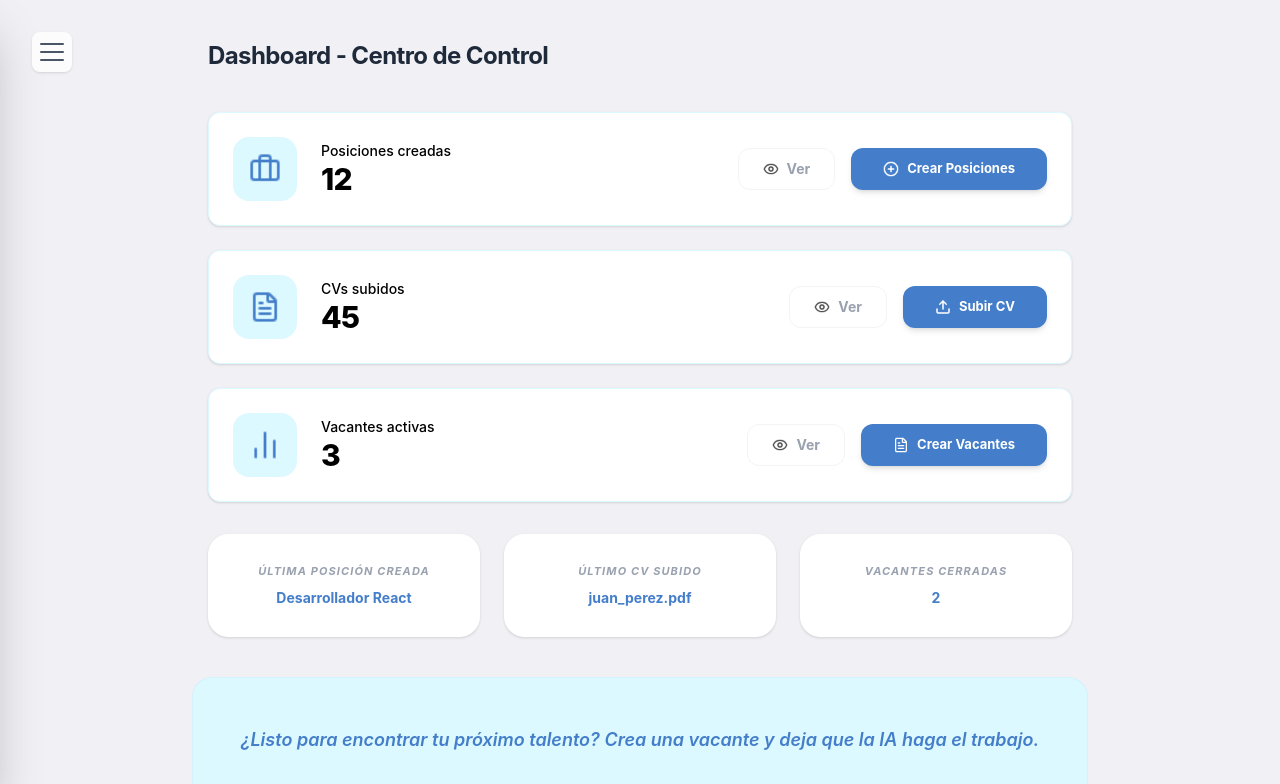
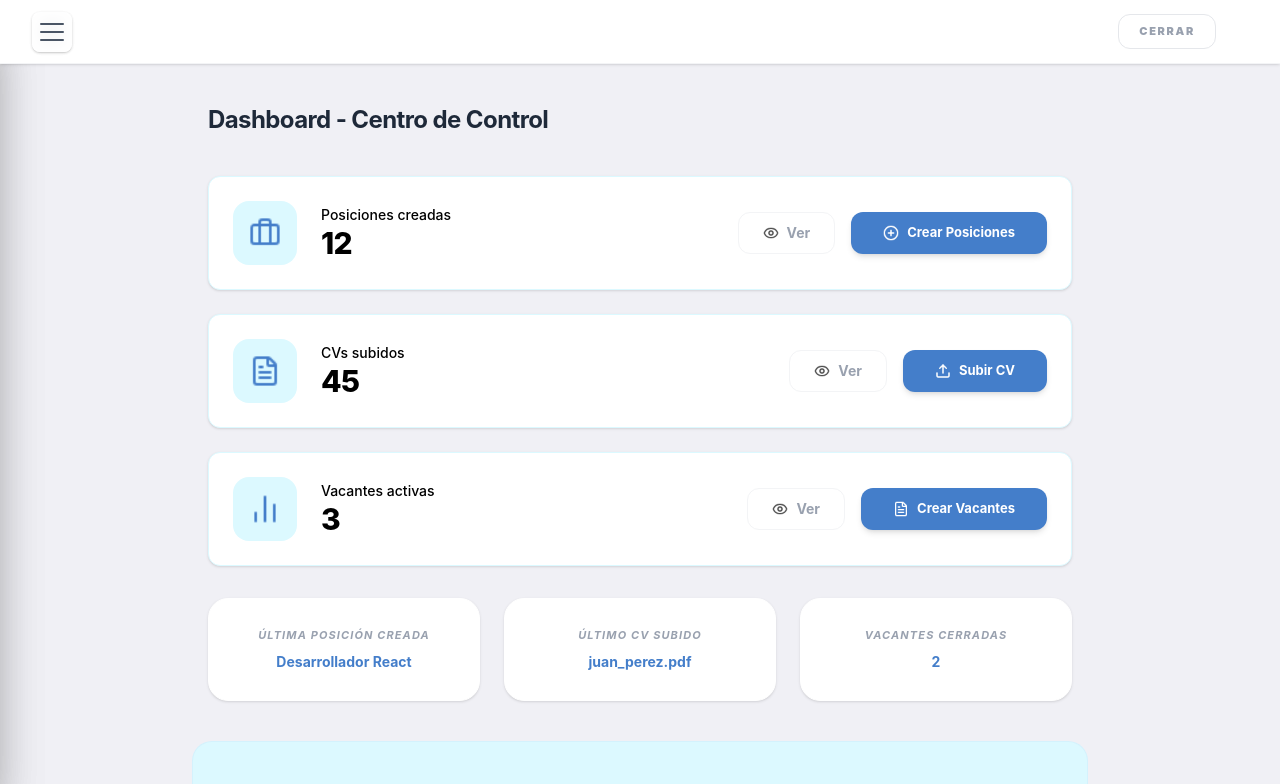
Before and after one commit to JosePerez0314/talentmatch-frontend, a React (Vite) app: page /dashboard in a window 1280 px wide. Shown: the top 784 px of the page. Built offline with nearby package versions, Linux system fonts and the light colour scheme; no server answers; the HTML template or start-up script is replaced by a standard one.

Commit message:
feat: implement main layout

```diff
--- a/src/App.jsx
+++ b/src/App.jsx
@@ -7,19 +7,20 @@ import {
 import Login from "./features/Login";
 import Dashboard from "./features/Dashboard";
 import Position from "./features/Position";
+import Layout from "./components/Layout";
 
 function App() {
   return (
     <Router>
       <Routes>
         {/* Ruta Login*/}
-        <Route path="/login" element={<Login />} />
+        <Route path="/login" element={<Layout> <Login /> </Layout>} />   {/*QUitar el Layout del login, dejado por mientras*/}
 
         {/* Ruta al Dashboard*/}
-        <Route path="/dashboard" element={<Dashboard />} />
+        <Route path="/dashboard" element={<Layout> <Dashboard /> </Layout>} />
 
         {/* Ruta Position*/}
-        <Route path="/position" element={<Position />} />
+        <Route path="/position" element={<Layout> <Position /> </Layout>} />
 
         {/* Redireccion por defecto */}
         <Route path="*" element={<Navigate to="/login" />} />
--- /dev/null
+++ b/src/components/Layout.jsx
@@ -0,0 +1,46 @@
+import React from "react";
+import { useNavigate } from "react-router-dom";
+import Sidebar from "./Sidebar"; // Se mantiene la importación para renderizarlo, pero sin lógica interna aquí
+
+const Layout = ({ children }) => {
+    const navigate = useNavigate();
+
+    const handleLogout = () => {
+        navigate("/login");
+    };
+
+    return (
+        <div className="min-h-screen bg-[#F0F0F5] font-sans flex flex-col">
+            {/* HEADER SUPERIOR - Barra blanca fija con acciones de cierre */}
+            <header className="h-16 bg-white border-b border-gray-100 flex items-center justify-end px-8 sticky top-0 z-[55] shadow-sm">
+
+                {/* Lado Derecho: Acciones de Sesión */}
+                <div className="flex items-center gap-4">
+                    <button
+                        onClick={handleLogout}
+                        className="px-5 py-2 border border-gray-200 rounded-xl text-[11px] font-black text-gray-400 hover:bg-gray-50 hover:text-red-500 hover:border-red-100 transition-all uppercase tracking-[0.15em]">
+                        Cerrar
+                    </button>
+
+                    <button
+                        onClick={handleLogout}
+                        className="p-2 text-gray-400 hover:text-red-500 transition-colors"
+                        title="Cerrar Sesión">
+                    </button>
+                </div>
+            </header>
+
+            <div className="flex flex-1">
+                {/* Renderizamos tu Sidebar (él mismo maneja su estado interno de apertura/cierre) */}
+                <Sidebar />
+
+                {/* CONTENIDO DINÁMICO */}
+                <main className="flex-1 overflow-y-auto">
+                    {children}
+                </main>
+            </div>
+        </div>
+    );
+};
+
+export default Layout;
--- a/src/components/Sidebar.jsx
+++ b/src/components/Sidebar.jsx
@@ -36,7 +36,7 @@ const Sidebar = () => {
             {/* 1. BOTÓN HAMBURGUESA */}
             <button
                 onClick={() => setIsOpen(!isOpen)}
-                className="fixed top-8 left-8 z-[60] flex flex-col justify-center items-center w-10 h-10 rounded-lg bg-white/80 backdrop-blur-sm hover:bg-white shadow-sm transition-all gap-1.5">
+                className="fixed top-3 left-8 z-[60] flex flex-col justify-center items-center w-10 h-10 rounded-lg bg-white/80 backdrop-blur-sm hover:bg-white shadow-sm transition-all gap-1.5">
                 <span className={`h-0.5 bg-gray-600 rounded-full transition-all duration-300 ${isOpen ? "w-6 rotate-45 translate-y-2" : "w-6"}`}></span>
                 <span className={`h-0.5 bg-gray-600 rounded-full transition-all duration-300 ${isOpen ? "opacity-0" : "w-6"}`}></span>
                 <span className={`h-0.5 bg-gray-600 rounded-full transition-all duration-300 ${isOpen ? "w-6 -rotate-45 -translate-y-2" : "w-6"}`}></span>
@@ -92,6 +92,7 @@ const Sidebar = () => {
                     <button
                         onClick={handleLogout}
                         className="flex items-center justify-center gap-3 px-4 py-3 w-full text-gray-400 hover:text-red-500 hover:bg-red-50 transition-all text-sm font-bold border border-gray-100 rounded-lg">
+                        <span className="text-xl flex-shrink-0">⇥</span>
                         <span>Cerrar sesión</span>
                     </button>
                 </div>
```
